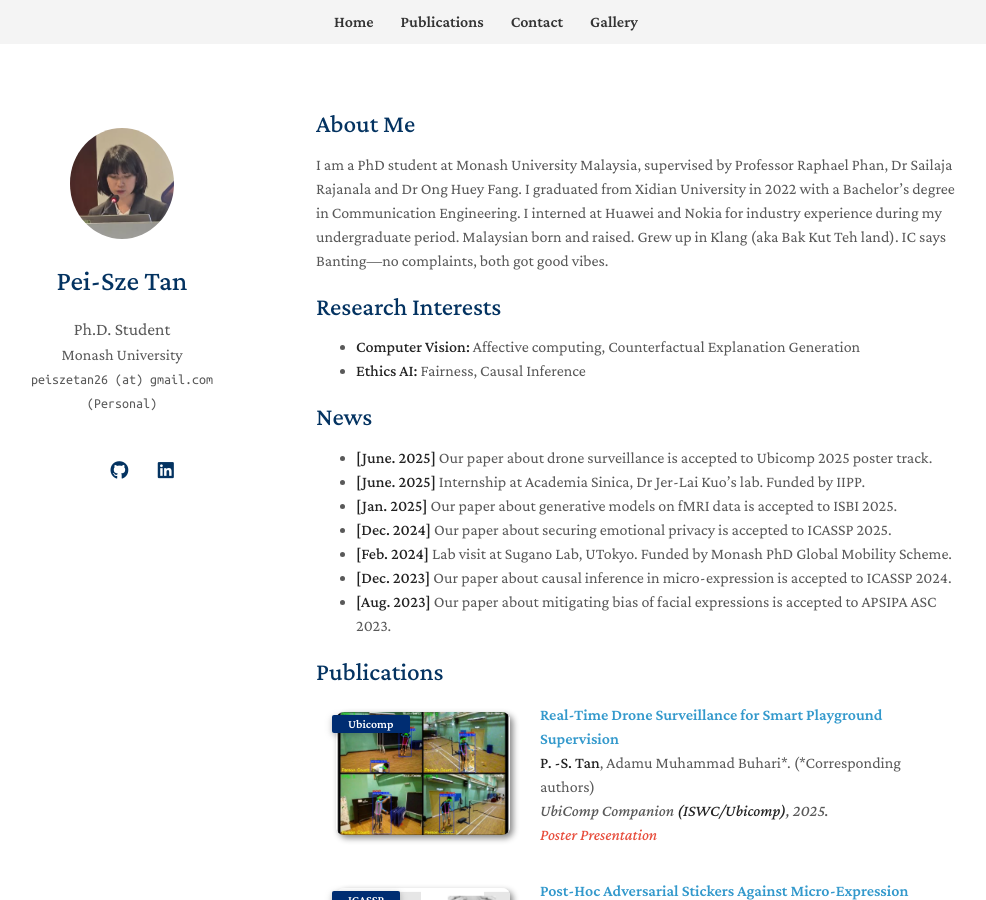
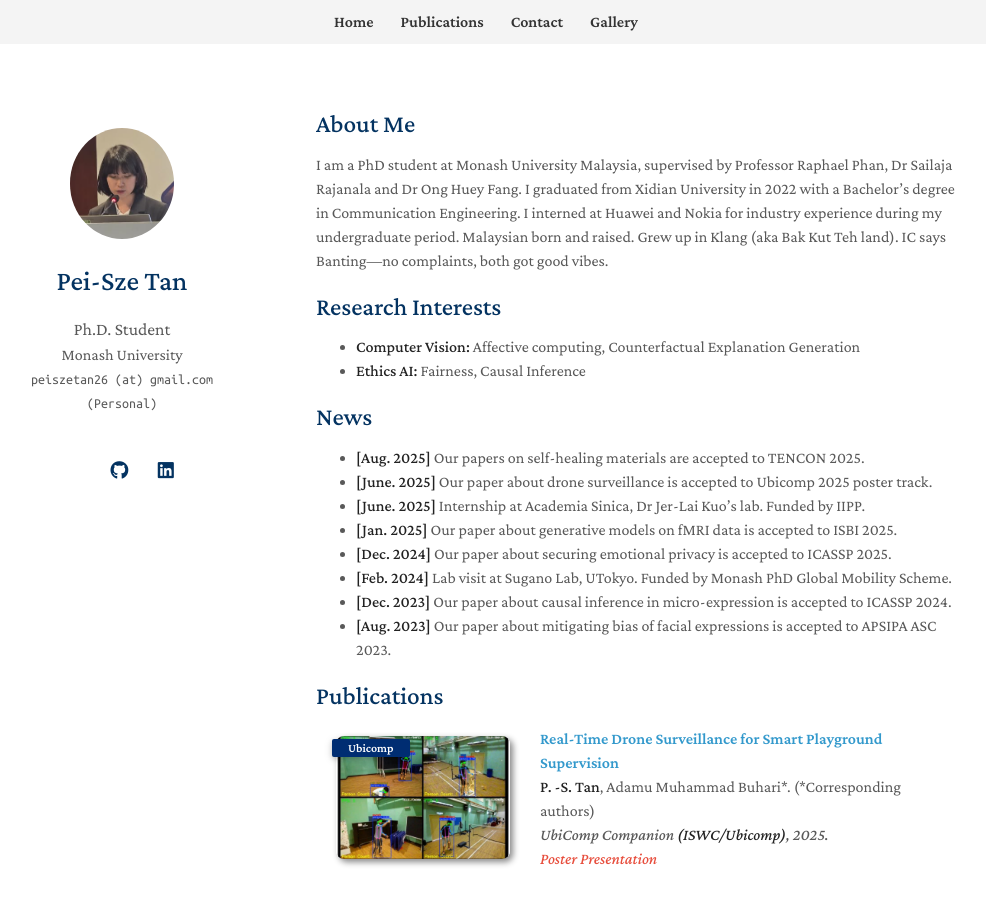
Before and after one commit to noobasuna/tpeisze, a Jekyll site: the page built from index.md, in a window 1280 px wide and 900 px high. Shown: the whole window, without its empty margins (154-1140 px from the left). Built offline with Jekyll 4.4.1, drawn with Linux system fonts in a browser that asks for light colours; a style sheet for code colours, icons or effects is not loaded; our own code applies the rules of GitHub Pages for plain Markdown files.

Commit message:
Update index.md

```diff
--- a/index.md
+++ b/index.md
@@ -12,6 +12,7 @@ I am a PhD student at Monash University Malaysia, supervised by Professor Raphae
 - **Ethics AI:** Fairness, Causal Inference
 
 ## News
+- **[Aug. 2025]** Our papers on self-healing materials are accepted to TENCON 2025.
 - **[June. 2025]** Our paper about drone surveillance is accepted to Ubicomp 2025 poster track.
 - **[June. 2025]** Internship at Academia Sinica, Dr Jer-Lai Kuo's lab. Funded by IIPP.
 - **[Jan. 2025]** Our paper about generative models on fMRI data is accepted to ISBI 2025.
```
